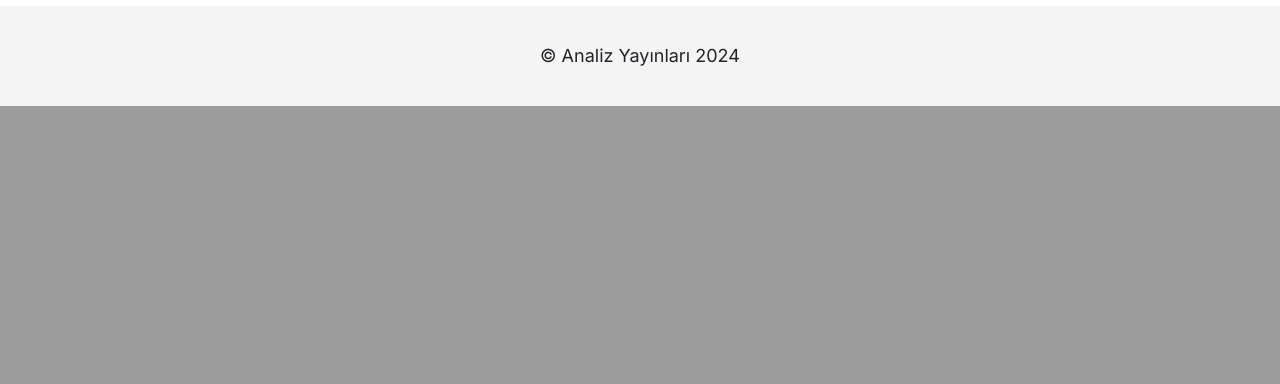
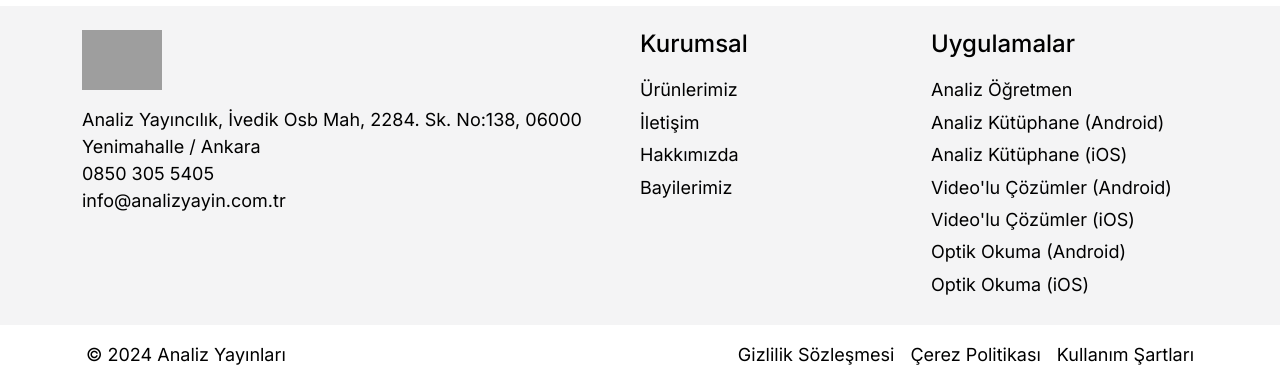
Before and after one commit to analizsinavi/analiz-web, a Flask app: page /e-kitap in a window 1280 px wide. Shown: the part 700-1084 px from the top of the page. Before the commit the page ends 806 px from the top, so only its background shows below. Run offline with Flask 3, Linux system fonts and the light colour scheme; parts of the project's set-up code (start-up, migrations or seed data) failed here and were passed over; some libraries are stand-ins or nearby versions; grey boxes are pictures that could not be loaded.

Commit message:
Added files.

```diff
--- a/static/style.css
+++ b/static/style.css
@@ -53,7 +53,6 @@ main .container {
 }
 
 footer {
-  height: 100px;
   background: #f4f4f4;
 }
 
--- a/templates/layout/footer.html
+++ b/templates/layout/footer.html
@@ -1,5 +1,73 @@
-<footer>
-  <div class="container">
-    © Analiz Yayınları 2024
-  </div>
+<footer style="font-family: Inter, sans-serif;">
+  <!-- Footer Main Section -->
+  <section class="footer-main" style="background-color: #f4f4f5; color: #000; padding: 24px 0">
+    <div class="container">
+      <div
+        style="display: flex; flex-direction: row; gap: 24px; justify-content: space-between; flex-wrap: wrap; width: 100%;">
+        <!-- Contact Section -->
+        <div style="flex: .5;">
+          <a href="/" style="display: block; margin-bottom: 16px;">
+            <img
+              src="https://doneweb.s3.eu-central-1.amazonaws.com/project/project-7/logo-light.png"
+              alt="Analiz Yayınları"
+              style="height: 60px;"
+            >
+          </a>
+          <p style="margin: 0; line-height: 1.5;">
+            Analiz Yayıncılık, İvedik Osb Mah, 2284. Sk. No:138, 06000 Yenimahalle / Ankara<br>
+            0850 305 5405<br>
+            <a href="mailto:info@analizyayin.com.tr" style="color: inherit; text-decoration: none;">info@analizyayin.com.tr</a>
+          </p>
+        </div>
+
+        <!-- Corporate Links -->
+        <div style="flex: .25;">
+          <h4 style="font-weight: 500; margin-bottom: 16px;">Kurumsal</h4>
+          <ul style="list-style: none; padding: 0; margin: 0; line-height: 1.8;">
+            <li><a href="/urunlerimiz" style="text-decoration: none; color: inherit;">Ürünlerimiz</a></li>
+            <li><a href="/iletisim" style="text-decoration: none; color: inherit;">İletişim</a></li>
+            <li><a href="/hakkimizda" style="text-decoration: none; color: inherit;">Hakkımızda</a></li>
+            <li><a href="/bayiler" style="text-decoration: none; color: inherit;">Bayilerimiz</a></li>
+          </ul>
+        </div>
+
+        <!-- Applications Links -->
+        <div style="flex: .25;">
+          <h4 style="font-weight: 500; margin-bottom: 16px;">Uygulamalar</h4>
+          <ul style="list-style: none; padding: 0; margin: 0; line-height: 1.8;">
+            <li><a href="https://analizogretmen.com/" style="text-decoration: none; color: inherit;">Analiz Öğretmen</a>
+            </li>
+            <li><a
+              href="https://play.google.com/store/apps/details?id=air.com.fernus.mobilelibrary.analiz&amp;hl=en_US&amp;pli=1"
+              style="text-decoration: none; color: inherit;">Analiz Kütüphane (Android)</a></li>
+            <li><a href="https://apps.apple.com/ng/app/analiz-mobil-k%C3%BCt%C3%BCphane/id1632607207"
+                   style="text-decoration: none; color: inherit;">Analiz Kütüphane (iOS)</a></li>
+            <li><a
+              href="https://play.google.com/store/apps/details?id=air.com.fernus.vectorvideo.analiz&amp;hl=tr&amp;gl=US"
+              style="text-decoration: none; color: inherit;">Video'lu Çözümler (Android)</a></li>
+            <li><a href="https://apps.apple.com/mn/app/analiz-video-%C3%A7%C3%B6z%C3%BCm/id1469341210"
+                   style="text-decoration: none; color: inherit;">Video'lu Çözümler (iOS)</a></li>
+            <li><a href="https://play.google.com/store/apps/details?id=com.fernus.analiz.optikokuma&amp;hl=tr"
+                   style="text-decoration: none; color: inherit;">Optik Okuma (Android)</a></li>
+            <li><a href="https://apps.apple.com/tr/app/analiz-optik-okuma/id1488247564"
+                   style="text-decoration: none; color: inherit;">Optik Okuma (iOS)</a></li>
+          </ul>
+        </div>
+      </div>
+    </div>
+  </section>
+
+  <!-- Footer Bottom Section -->
+  <section style="background-color: #fff; color: #000;">
+    <div class="container" style="padding: 16px;">
+      <div style="display: flex; justify-content: space-between; align-items: center; width: 100%;">
+        <span>&copy; 2024 Analiz Yayınları</span>
+        <div style="display: flex; gap: 16px;">
+          <a href="/gizlilik-sozlesmesi" style="text-decoration: none; color: inherit;">Gizlilik Sözleşmesi</a>
+          <a href="/cerez-politikasi" style="text-decoration: none; color: inherit;">Çerez Politikası</a>
+          <a href="/kullanim-sartlari" style="text-decoration: none; color: inherit;">Kullanım Şartları</a>
+        </div>
+      </div>
+    </div>
+  </section>
 </footer>
```
